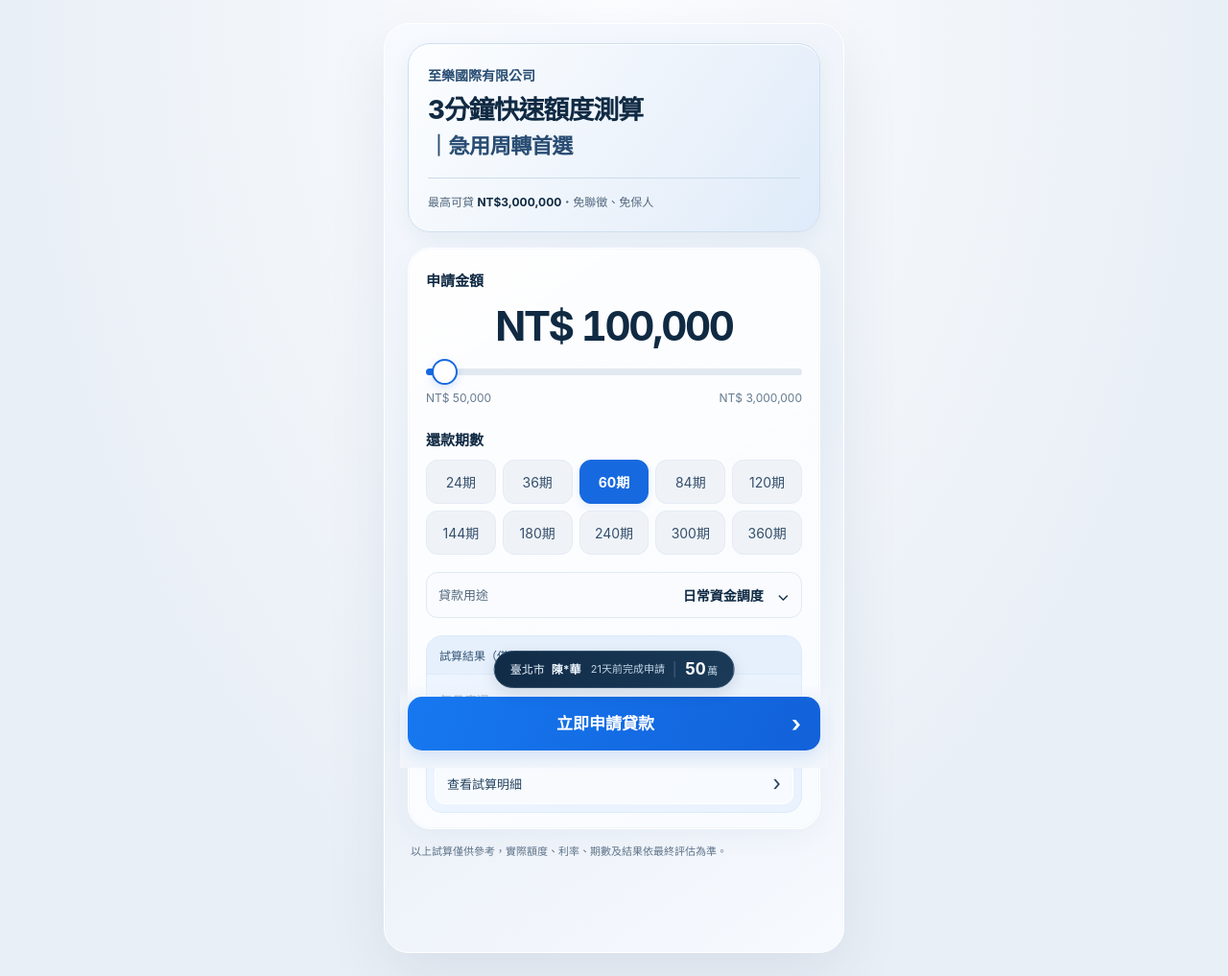
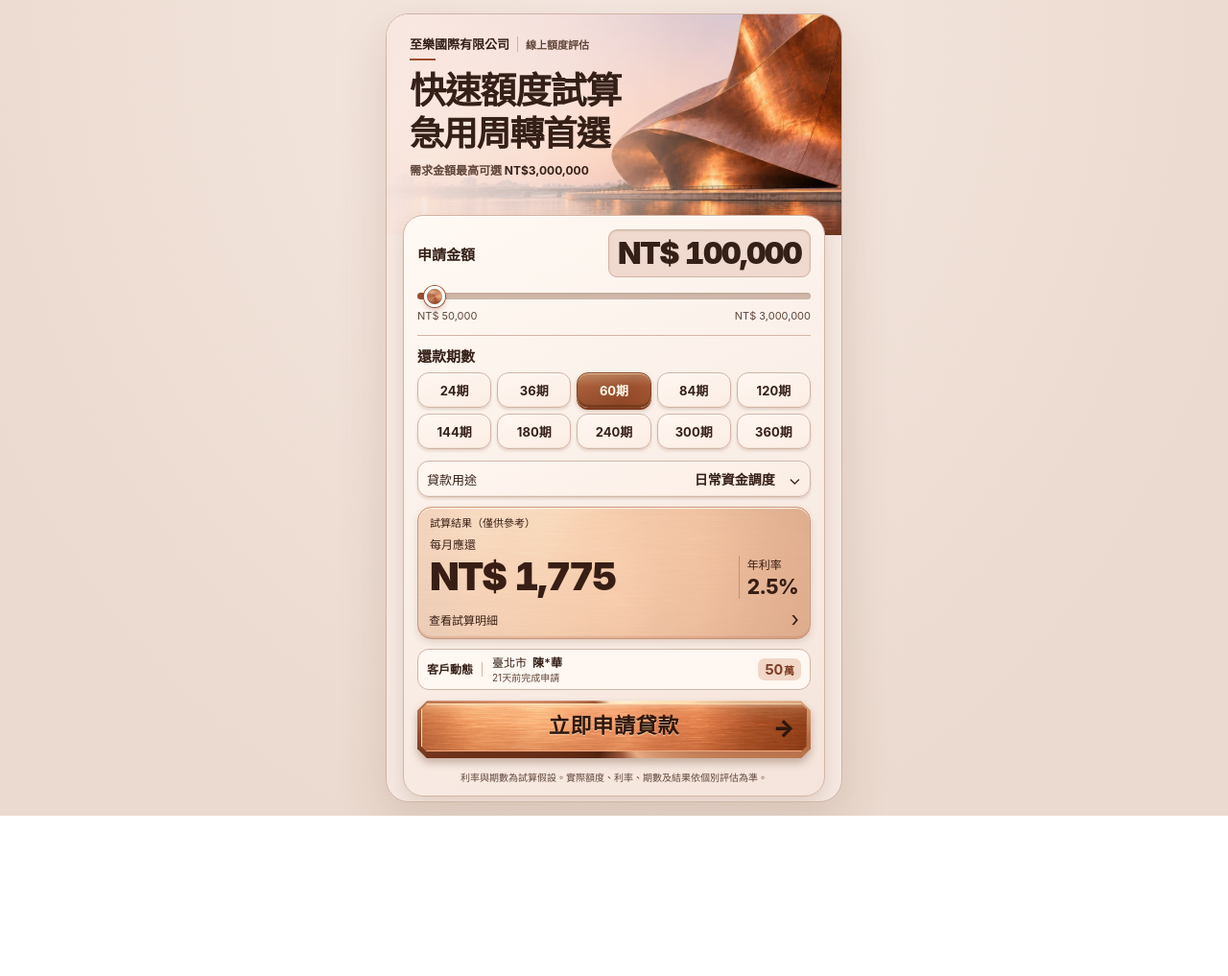
Before and after one commit to tunhong145-cmd/d-project-landing-copy15, a plain HTML site: page m/index.html in a window 1280 px wide. Shown: the whole page at 96% size. After the commit the page ends 850 px from the top, so only its background shows below. Drawn offline with Linux system fonts and the light colour scheme; no server answers.

Commit message:
Apply Copper Dawn design to Copy15 M landing

```diff
--- a/m/index.html
+++ b/m/index.html
@@ -2,12 +2,13 @@
 <html lang="zh-Hant">
 <head>
  <meta charset="UTF-8"><meta name="viewport" content="width=device-width,initial-scale=1,viewport-fit=cover">
- <meta name="theme-color" content="#eef3f8"><title>資金需求線上評估</title>
+ <meta name="theme-color" content="#f0d7ca" media="(prefers-color-scheme: light)"><meta name="theme-color" content="#29201d" media="(prefers-color-scheme: dark)"><title>資金需求線上評估</title>
  <link rel="stylesheet" href="base.css?v=20261106-mi-unified"><link rel="stylesheet" href="notice.css?v=20261106-mi-unified"><link rel="stylesheet" href="ice.css?v=20261106-mi-unified">
+ <link rel="stylesheet" href="../copper-c/optical-blue.css?v=20261119-1"><link rel="stylesheet" href="../copper-c/copper-dawn.css?v=20261119-1">
  <script src="../repo-pixels.js?v=20261010-1"></script><script src="app.js?v=20261111-warning-label" defer></script><script src="notice.js?v=20261106-mi-unified" defer></script><script src="ice.js?v=20261106-mi-unified" defer></script>
 </head>
-<body><main class="app">
- <header class="intro-module"><span class="company-name">至樂國際有限公司</span><div class="top"><button id="back" aria-label="返回上一頁">‹</button><h1>3分鐘快速額度測算<span>｜急用周轉首選</span></h1></div><p>最高可貸 <strong>NT$3,000,000</strong>・免聯徵、免保人</p></header>
+<body><main class="app copper-dawn">
+ <header class="intro-module"><img class="optical-hero-image" src="../copper-dawn-hero.webp" width="1040" height="693" fetchpriority="high" alt=""><div class="copper-brand"><span class="company-name">至樂國際有限公司</span><span class="copper-service">線上額度評估</span></div><div class="top"><button id="back" aria-label="返回上一頁">‹</button><h1>快速額度試算<span>急用周轉首選</span></h1></div><p>需求金額最高可選 <strong>NT$3,000,000</strong></p></header>
  <section id="calculator" class="screen">
   <div class="calculator-panel">
    <div class="amount"><label for="amount">申請金額</label><strong id="amount-value">NT$ 100,000</strong><input id="amount" type="range" min="50000" max="3000000" step="50000" value="100000"><div class="limits"><span>NT$ 50,000</span><span>NT$ 3,000,000</span></div></div>
@@ -15,8 +16,8 @@
    <details class="purpose-section"><summary><span>貸款用途</span><strong id="purpose-value">日常資金調度</strong><b aria-hidden="true">⌄</b></summary><div class="purposes choices"><button class="selected">日常資金調度</button><button>整合既有貸款</button><button>自營生意備款</button><button>家庭臨時支出</button><button>設備工具添購</button><button>其他資金安排</button></div></details>
    <div class="result"><div class="result-title">試算結果（僅供參考）</div><div class="payment-row"><div><p>每月應還</p><strong id="payment">NT$ 1,775</strong></div><div class="rate-block"><span>年利率</span><b id="rate">2.5%</b></div></div><details class="cost-details"><summary>查看試算明細<span aria-hidden="true">›</span></summary><div class="metrics"><div><span>總利息</span><b id="interest"></b></div><div><span>總還款</span><b id="total"></b></div></div></details></div>
   </div>
-  <p class="disclaimer">以上試算僅供參考，實際額度、利率、期數及結果依最終評估為準。</p>
-  <div class="apply-dock"><aside class="application-notice" aria-label="客戶申請紀錄，非核貸結果"><span class="capsule-person"><span id="notice-city">臺北市</span><strong id="notice-name">陳*華</strong></span><span class="capsule-status" id="notice-time">已完成申請</span><strong class="notice-amount"><span id="notice-amount">50</span><small>萬</small></strong></aside><button class="primary" id="apply">立即申請貸款 <span aria-hidden="true">›</span></button></div>
+  <div class="apply-dock"><div class="optical-activity-slot"><aside class="application-notice" aria-label="歷史客戶申請紀錄，非核貸結果"><span class="optical-activity-label">客戶動態</span><span class="optical-activity-copy"><span class="capsule-person"><span id="notice-city">臺北市</span><strong id="notice-name">陳*華</strong></span><span class="capsule-status" id="notice-time">已完成申請</span></span><strong class="notice-amount"><span id="notice-amount">50</span><small>萬</small></strong></aside></div><button class="primary" id="apply">立即申請貸款 <span class="optical-arrow" aria-hidden="true">→</span></button></div>
+  <p class="disclaimer">利率與期數為試算假設。實際額度、利率、期數及結果依個別評估為準。</p>
  </section>
  <section id="application" class="screen" hidden>
   <div class="application-heading"><h2>填寫申請資料</h2><p>請填寫本人真實資料，方便專員接續確認。</p></div>
```
